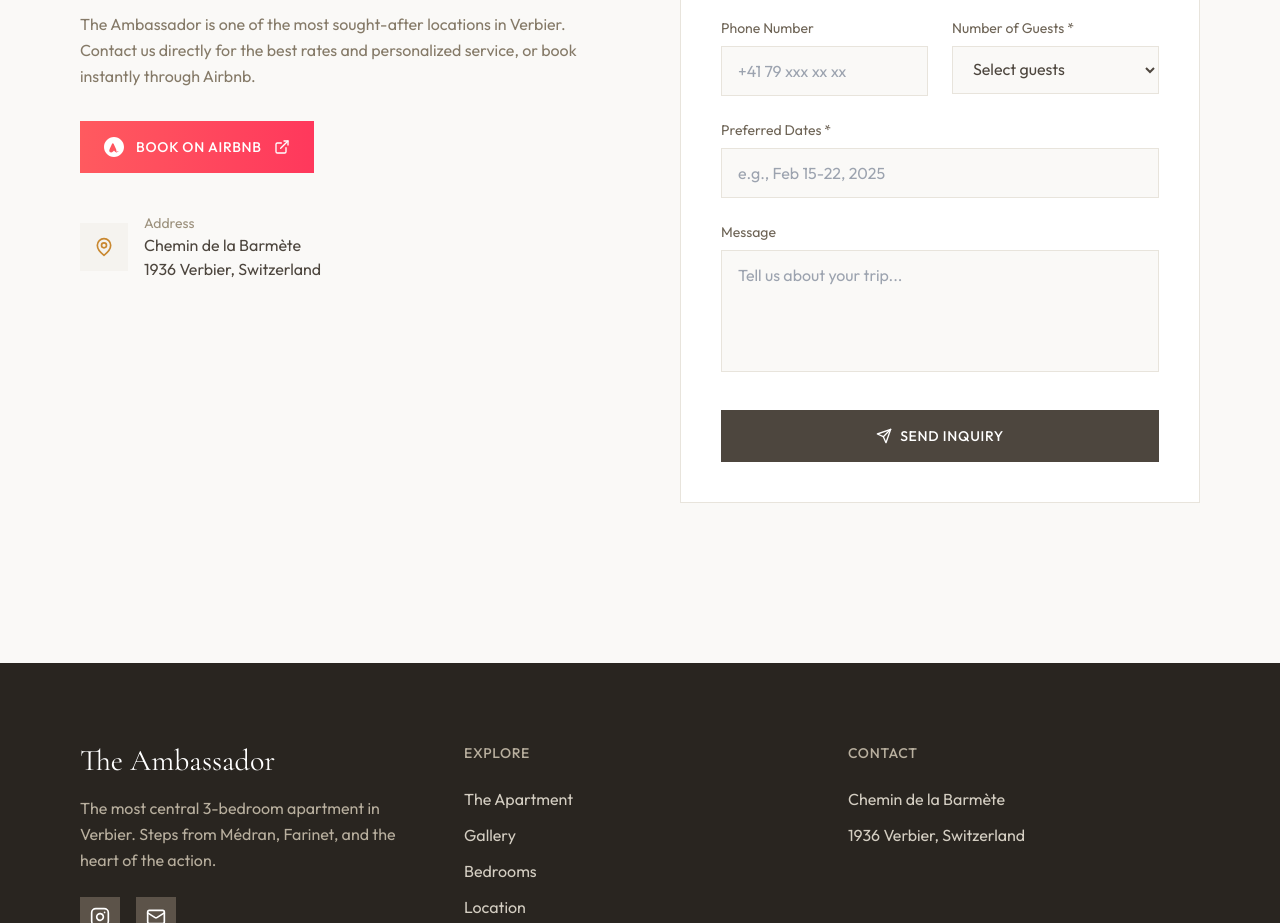
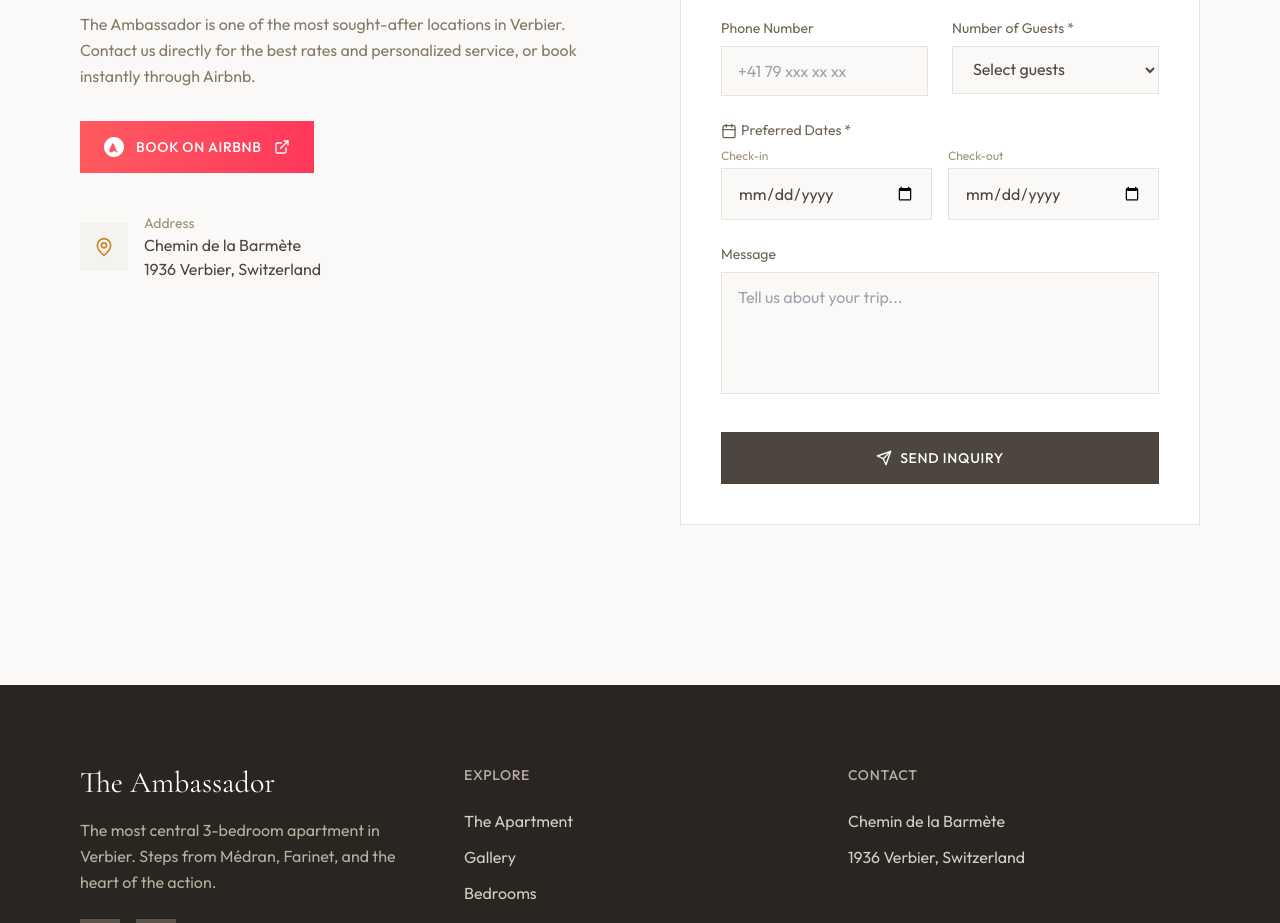
Before and after one commit to wieseljonas/verbier-ambassador, a Next.js app: page / in a window 1280 px wide. Shown: the part 6940-7863 px from the top of the page. Built offline with nearby package versions, Linux system fonts and the light colour scheme.

Commit message:
feat: Add date range picker for check-in/check-out dates
- Replace text input with two date pickers
- Check-out date cannot be before check-in
- Dates formatted nicely in email

```diff
--- a/src/components/Contact.tsx
+++ b/src/components/Contact.tsx
@@ -4,7 +4,7 @@ import { useState } from "react";
 import { motion } from "framer-motion";
 import { useInView } from "framer-motion";
 import { useRef } from "react";
-import { Send, MapPin, Check, ExternalLink } from "lucide-react";
+import { Send, MapPin, Check, ExternalLink, Calendar } from "lucide-react";
 
 export function Contact() {
   const ref = useRef(null);
@@ -14,22 +14,35 @@ export function Contact() {
     name: "",
     email: "",
     phone: "",
-    dates: "",
+    checkIn: "",
+    checkOut: "",
     guests: "",
     message: "",
   });
+
+  // Format date for display
+  const formatDate = (dateStr: string) => {
+    if (!dateStr) return "";
+    const date = new Date(dateStr);
+    return date.toLocaleDateString("en-GB", {
+      day: "numeric",
+      month: "short",
+      year: "numeric",
+    });
+  };
 
   const handleSubmit = async (e: React.FormEvent) => {
     e.preventDefault();
 
     // Send email via mailto (opens user's email client with pre-filled data)
     const subject = encodeURIComponent(`Booking Inquiry - The Ambassador Verbier`);
+    const dateRange = `${formatDate(formData.checkIn)} → ${formatDate(formData.checkOut)}`;
     const body = encodeURIComponent(
       `Name: ${formData.name}\n` +
       `Email: ${formData.email}\n` +
       `Phone: ${formData.phone || 'Not provided'}\n` +
       `Guests: ${formData.guests}\n` +
-      `Preferred Dates: ${formData.dates}\n\n` +
+      `Dates: ${dateRange}\n\n` +
       `Message:\n${formData.message || 'No additional message'}`
     );
 
@@ -212,22 +225,48 @@ export function Contact() {
                 </div>
 
                 <div className="mb-6">
-                  <label
-                    htmlFor="dates"
-                    className="block text-alpine-700 text-sm mb-2"
-                  >
+                  <label className="block text-alpine-700 text-sm mb-2">
+                    <Calendar className="w-4 h-4 inline mr-1" />
                     Preferred Dates *
                   </label>
-                  <input
-                    type="text"
-                    id="dates"
-                    name="dates"
-                    required
-                    value={formData.dates}
-                    onChange={handleChange}
-                    className="w-full px-4 py-3 border border-alpine-200 bg-alpine-50 text-alpine-900 focus:outline-none focus:border-gold-400 transition-colors"
-                    placeholder="e.g., Feb 15-22, 2025"
-                  />
+                  <div className="grid grid-cols-2 gap-4">
+                    <div>
+                      <label
+                        htmlFor="checkIn"
+                        className="block text-alpine-500 text-xs mb-1"
+                      >
+                        Check-in
+                      </label>
+                      <input
+                        type="date"
+                        id="checkIn"
+                        name="checkIn"
+                        required
+                        min={new Date().toISOString().split("T")[0]}
+                        value={formData.checkIn}
+                        onChange={handleChange}
+                        className="w-full px-4 py-3 border border-alpine-200 bg-alpine-50 text-alpine-900 focus:outline-none focus:border-gold-400 transition-colors"
+                      />
+                    </div>
+                    <div>
+                      <label
+                        htmlFor="checkOut"
+                        className="block text-alpine-500 text-xs mb-1"
+                      >
+                        Check-out
+                      </label>
+                      <input
+                        type="date"
+                        id="checkOut"
+                        name="checkOut"
+                        required
+                        min={formData.checkIn || new Date().toISOString().split("T")[0]}
+                        value={formData.checkOut}
+                        onChange={handleChange}
+                        className="w-full px-4 py-3 border border-alpine-200 bg-alpine-50 text-alpine-900 focus:outline-none focus:border-gold-400 transition-colors"
+                      />
+                    </div>
+                  </div>
                 </div>
 
                 <div className="mb-8">
```
